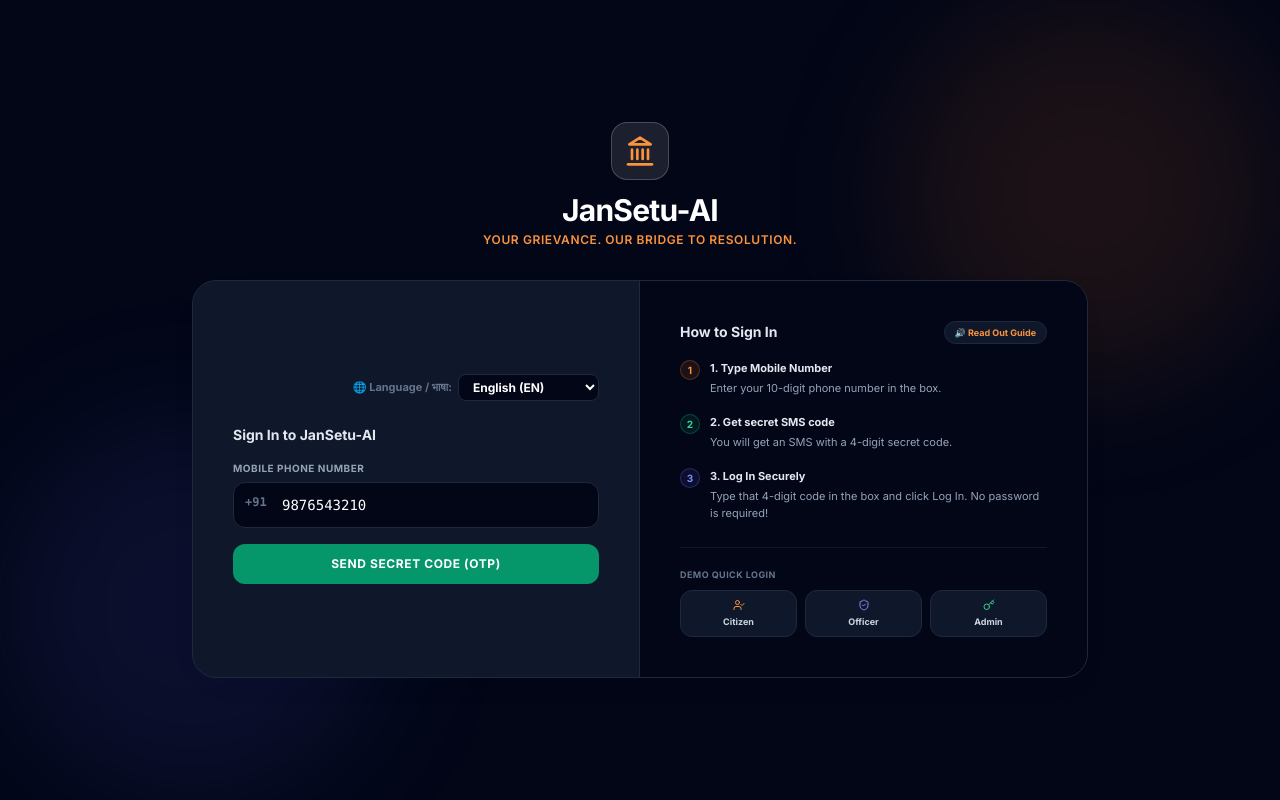
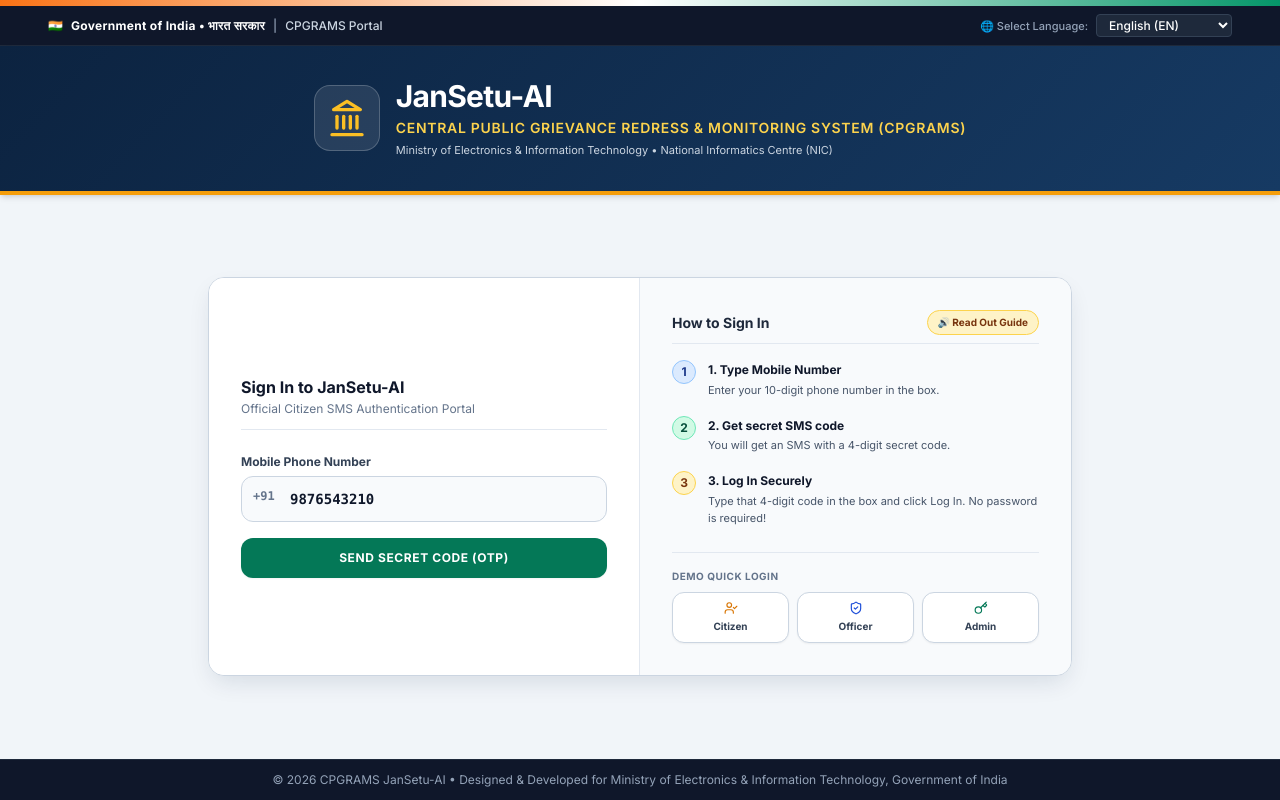
Before and after one commit to AdiCore5/SIH-Hackathon-2026, a React (Vite) app: page / in a window 1280 px wide. Built offline with nearby package versions, Linux system fonts and the light colour scheme.

Commit message:
Transform design system and Login screen into an authentic CPGRAMS Indian Government Portal with deep navy headers, saffron accents, and official seals

```diff
--- a/src/App.tsx
+++ b/src/App.tsx
@@ -222,51 +222,69 @@
   // 1. SIGN IN SCREEN VIEW
   if (!isLoggedIn) {
     return (
-      <div className="min-h-screen bg-slate-950 flex flex-col justify-center py-12 px-4 sm:px-6 lg:px-8 relative text-white">
-        <div className="absolute top-0 right-0 w-96 h-96 bg-orange-500/10 rounded-full blur-3xl"></div>
-        <div className="absolute bottom-0 left-0 w-96 h-96 bg-indigo-500/10 rounded-full blur-3xl"></div>
-
-        {/* Brand Header */}
-        <div className="sm:mx-auto sm:w-full sm:max-w-md text-center relative z-10 flex flex-col items-center mb-6">
-          <div className="p-3 bg-white/10 rounded-2xl border border-white/20 mb-3 text-orange-400">
-            <Landmark size={32} />
+      <div className="min-h-screen bg-slate-100 flex flex-col justify-between relative text-slate-900 font-sans">
+        {/* Top Government Emblem Header */}
+        <div>
+          <div className="h-1.5 bg-gradient-to-r from-orange-500 via-white to-emerald-600"></div>
+          <div className="bg-slate-900 text-white py-2 px-4 md:px-12 flex justify-between items-center text-xs font-medium border-b border-slate-800">
+            <div className="flex items-center gap-2">
+              <span>🇮🇳</span>
+              <span className="font-bold tracking-wide">Government of India • भारत सरकार</span>
+              <span className="hidden sm:inline text-slate-400">|</span>
+              <span className="hidden sm:inline text-slate-300">CPGRAMS Portal</span>
             </div>
-          <h2 className="text-3xl font-extrabold tracking-tight">{translate('title', lang)}</h2>
-          <p className="text-xs font-semibold tracking-wider text-orange-400 uppercase mt-1">
-            {translate('tagline', lang)}
-          </p>
-        </div>
-
-        {/* Side-by-Side Dual Column Portal */}
-        <div className="mt-2 sm:mx-auto sm:w-full sm:max-w-4xl relative z-10">
-          <div className="bg-slate-900 border border-slate-800 shadow-premium rounded-3xl overflow-hidden grid grid-cols-1 md:grid-cols-2">
-
-            {/* Left Column: Interactive Form */}
-            <div className="p-6 md:p-10 flex flex-col justify-center border-b md:border-b-0 md:border-r border-slate-800">
-
-              {/* Language switcher dropdown inside login form */}
-              <div className="flex justify-end gap-1.5 mb-6 text-[11px] font-bold text-slate-500 items-center">
-                <span>🌐 Language / भाषा:</span>
+            <div className="flex items-center gap-2">
+              <span className="text-[11px] text-slate-400">🌐 Select Language:</span>
               <select
                 value={lang}
                 onChange={(e) => setLang(e.target.value as Language)}
-                  className="bg-slate-950 border border-slate-800 rounded-lg px-2.5 py-1 text-xs text-white focus:border-orange-500 focus:outline-none cursor-pointer font-sans"
+                className="bg-slate-800 border border-slate-700 rounded px-2 py-0.5 text-xs text-white focus:outline-none cursor-pointer"
               >
                 <option value="en">English (EN)</option>
                 <option value="hi">हिन्दी (Hindi)</option>
                 <option value="gu">ગુજરાતી (Gujarati)</option>
               </select>
             </div>
+          </div>
 
-              {/* Mobile + OTP Flow */}
+          {/* Deep Navy Header Banner */}
+          <div className="gov-header-bg py-8 px-4 text-white text-center shadow-md border-b-4 border-amber-500">
+            <div className="max-w-4xl mx-auto flex flex-col sm:flex-row items-center justify-center gap-4">
+              <div className="p-3 bg-white/10 rounded-2xl border border-white/20 text-amber-400 shrink-0">
+                <Landmark size={40} />
+              </div>
+              <div className="text-center sm:text-left">
+                <h1 className="text-2xl sm:text-3xl font-extrabold tracking-tight">
+                  {translate('title', lang)}
+                </h1>
+                <p className="text-xs sm:text-sm font-semibold tracking-wider text-amber-300 uppercase mt-1">
+                  Central Public Grievance Redress & Monitoring System (CPGRAMS)
+                </p>
+                <p className="text-[11px] text-slate-300 mt-1">
+                  Ministry of Electronics & Information Technology • National Informatics Centre (NIC)
+                </p>
+              </div>
+            </div>
+          </div>
+        </div>
+
+        {/* Main Login Card Portal */}
+        <div className="my-8 px-4 sm:mx-auto sm:w-full sm:max-w-4xl">
+          <div className="bg-white border border-slate-300 shadow-gov-lg rounded-2xl overflow-hidden grid grid-cols-1 md:grid-cols-2">
+
+            {/* Left Column: Mobile + OTP Form */}
+            <div className="p-6 md:p-8 flex flex-col justify-center border-b md:border-b-0 md:border-r border-slate-200 bg-white">
               <div className="space-y-4">
-                <h4 className="font-extrabold text-sm text-slate-200">{translate('login_title', lang)}</h4>
+                <div className="border-b border-slate-200 pb-3">
+                  <h3 className="font-extrabold text-base text-slate-900">{translate('login_title', lang)}</h3>
+                  <p className="text-xs text-slate-500 mt-0.5">Official Citizen SMS Authentication Portal</p>
+                </div>
 
                 {!otpSent ? (
                   /* Step 1: Input Mobile */
-                  <form onSubmit={handleSendOtp} className="space-y-4">
+                  <form onSubmit={handleSendOtp} className="space-y-4 pt-2">
                     <div>
-                      <label className="block text-[10px] font-bold uppercase tracking-wider text-slate-400 mb-1.5">
+                      <label className="block text-xs font-bold text-slate-700 mb-1.5">
                         {translate('login_mobile_label', lang)}
                       </label>
                       <div className="relative">
@@ -278,26 +296,26 @@
                           value={phone}
                           onChange={(e) => setPhone(e.target.value.replace(/\D/g, ''))}
                           placeholder={translate('login_mobile_placeholder', lang)}
-                          className="w-full bg-slate-950 border border-slate-800 rounded-xl pl-12 pr-4 py-3 text-sm text-white font-mono focus:border-orange-500 focus:outline-none"
+                          className="w-full bg-slate-50 border border-slate-300 rounded-xl pl-12 pr-4 py-3 text-sm text-slate-900 font-mono font-bold focus:border-blue-600 focus:bg-white focus:outline-none"
                         />
                       </div>
                     </div>
 
-                    {authError && <p className="text-rose-500 text-xs font-semibold">⚠️ {authError}</p>}
+                    {authError && <p className="text-rose-600 text-xs font-semibold">⚠️ {authError}</p>}
 
                     <button
                       type="submit"
                       disabled={otpLoading}
-                      className="w-full bg-emerald-600 hover:bg-emerald-700 text-white font-bold py-3 rounded-xl text-xs uppercase tracking-wider transition-all disabled:opacity-60 flex justify-center items-center gap-1.5"
+                      className="w-full bg-emerald-700 hover:bg-emerald-800 text-white font-bold py-3 rounded-xl text-xs uppercase tracking-wider shadow-sm transition-all disabled:opacity-60 flex justify-center items-center gap-1.5"
                     >
-                      {otpLoading ? 'Sending...' : translate('login_btn_send_otp', lang)}
+                      {otpLoading ? 'Sending Code...' : translate('login_btn_send_otp', lang)}
                     </button>
                   </form>
                 ) : (
                   /* Step 2: Input OTP */
-                  <form onSubmit={handleVerifyOtp} className="space-y-4">
+                  <form onSubmit={handleVerifyOtp} className="space-y-4 pt-2">
                     <div>
-                      <label className="block text-[10px] font-bold uppercase tracking-wider text-slate-400 mb-1.5">
+                      <label className="block text-xs font-bold text-slate-700 mb-1.5">
                         {translate('login_otp_label', lang)}
                       </label>
                       <input
@@ -307,26 +325,26 @@
                         value={otp}
                         onChange={(e) => setOtp(e.target.value.replace(/\D/g, ''))}
                         placeholder={translate('login_otp_placeholder', lang)}
-                        className="w-full bg-slate-950 border border-slate-800 rounded-xl px-4 py-3 text-sm text-center font-bold font-mono tracking-widest text-white focus:border-orange-500 focus:outline-none"
+                        className="w-full bg-slate-50 border border-slate-300 rounded-xl px-4 py-3 text-sm text-center font-bold font-mono tracking-widest text-slate-900 focus:border-blue-600 focus:bg-white focus:outline-none"
                       />
-                      <p className="text-[10px] text-slate-500 mt-1">SMS sent to +91 {phone}. Enter **1234** for verification.</p>
+                      <p className="text-[11px] text-slate-500 mt-1.5 font-medium">SMS code dispatched to +91 {phone}. Enter **1234** for verification.</p>
                     </div>
 
-                    {authError && <p className="text-rose-500 text-xs font-semibold">⚠️ {authError}</p>}
+                    {authError && <p className="text-rose-600 text-xs font-semibold">⚠️ {authError}</p>}
 
                     <button
                       type="submit"
                       disabled={authLoading}
-                      className="w-full bg-orange-500 hover:bg-orange-600 text-white font-bold py-3 rounded-xl text-xs uppercase tracking-wider transition-all disabled:opacity-60"
+                      className="w-full bg-amber-600 hover:bg-amber-700 text-white font-bold py-3 rounded-xl text-xs uppercase tracking-wider shadow-sm transition-all disabled:opacity-60"
                     >
                       {authLoading ? 'Verifying...' : translate('login_btn_verify_otp', lang)}
                     </button>
 
-                    <div className="text-center pt-2">
+                    <div className="text-center pt-1">
                       <button
                         type="button"
                         onClick={() => { setOtpSent(false); setOtp(''); }}
-                        className="text-[10px] text-slate-400 hover:text-white underline font-bold"
+                        className="text-xs text-blue-700 hover:text-blue-900 underline font-bold"
                       >
                         {translate('login_change_phone', lang)}
                       </button>
@@ -336,75 +354,74 @@
               </div>
             </div>
 
-            {/* Right Column: Step-by-Step Instructions & Helpers */}
-            <div className="p-6 md:p-10 bg-slate-950 flex flex-col justify-between gap-6">
+            {/* Right Column: Government Guidelines & Help Panel */}
+            <div className="p-6 md:p-8 bg-slate-50 flex flex-col justify-between gap-6">
               <div>
-                <div className="flex justify-between items-center mb-4">
-                  <h4 className="font-extrabold text-sm text-slate-200">{translate('login_how_to_title', lang)}</h4>
+                <div className="flex justify-between items-center mb-4 border-b border-slate-200 pb-2">
+                  <h4 className="font-extrabold text-sm text-slate-800">{translate('login_how_to_title', lang)}</h4>
 
-                  {/* Voice help speaker */}
+                  {/* Voice guide button */}
                   <button
                     onClick={playVoiceGuide}
-                    className="flex items-center gap-1 bg-slate-900 border border-slate-800 hover:bg-slate-800 px-2.5 py-1 rounded-full text-[9px] font-black text-orange-400 active:scale-95 transition-all"
-                    title="Play voice guide instructions"
+                    className="flex items-center gap-1 bg-amber-100 border border-amber-300 hover:bg-amber-200 px-2.5 py-1 rounded-full text-[10px] font-bold text-amber-900 active:scale-95 transition-all"
                   >
                     {translate('login_btn_read_guide', lang)}
                   </button>
                 </div>
 
-                <div className="space-y-4 text-[11px] leading-relaxed text-slate-400">
-                  <div className="flex gap-2.5">
-                    <span className="h-5 w-5 rounded-full bg-orange-500/10 border border-orange-500/30 text-orange-400 flex items-center justify-center font-bold text-[10px] shrink-0">1</span>
+                <div className="space-y-4 text-xs text-slate-600 leading-relaxed">
+                  <div className="flex gap-3">
+                    <span className="h-6 w-6 rounded-full bg-blue-100 border border-blue-300 text-blue-900 flex items-center justify-center font-bold text-xs shrink-0">1</span>
                     <div>
-                      <p className="font-bold text-slate-200">{translate('login_step_1_title', lang)}</p>
-                      <p className="mt-0.5">{translate('login_step_1_desc', lang)}</p>
+                      <p className="font-bold text-slate-900">{translate('login_step_1_title', lang)}</p>
+                      <p className="mt-0.5 text-[11px]">{translate('login_step_1_desc', lang)}</p>
                     </div>
                   </div>
-                  <div className="flex gap-2.5">
-                    <span className="h-5 w-5 rounded-full bg-emerald-500/10 border border-emerald-500/30 text-emerald-400 flex items-center justify-center font-bold text-[10px] shrink-0">2</span>
+                  <div className="flex gap-3">
+                    <span className="h-6 w-6 rounded-full bg-emerald-100 border border-emerald-300 text-emerald-900 flex items-center justify-center font-bold text-xs shrink-0">2</span>
                     <div>
-                      <p className="font-bold text-slate-200">{translate('login_step_2_title', lang)}</p>
-                      <p className="mt-0.5">{translate('login_step_2_desc', lang)}</p>
+                      <p className="font-bold text-slate-900">{translate('login_step_2_title', lang)}</p>
+                      <p className="mt-0.5 text-[11px]">{translate('login_step_2_desc', lang)}</p>
                     </div>
                   </div>
-                  <div className="flex gap-2.5">
-                    <span className="h-5 w-5 rounded-full bg-indigo-500/10 border border-indigo-500/30 text-indigo-400 flex items-center justify-center font-bold text-[10px] shrink-0">3</span>
+                  <div className="flex gap-3">
+                    <span className="h-6 w-6 rounded-full bg-amber-100 border border-amber-300 text-amber-900 flex items-center justify-center font-bold text-xs shrink-0">3</span>
                     <div>
-                      <p className="font-bold text-slate-200">{translate('login_step_3_title', lang)}</p>
-                      <p className="mt-0.5">{translate('login_step_3_desc', lang)}</p>
+                      <p className="font-bold text-slate-900">{translate('login_step_3_title', lang)}</p>
+                      <p className="mt-0.5 text-[11px]">{translate('login_step_3_desc', lang)}</p>
                     </div>
                   </div>
                 </div>
               </div>
 
-              {/* 1-Click bypass testing */}
-              <div className="border-t border-slate-900 pt-5">
-                <span className="text-[9px] uppercase font-bold text-slate-500 tracking-wider block mb-2 text-center lg:text-left">
+              {/* 1-Click Fast Demo Selectors */}
+              <div className="border-t border-slate-200 pt-4">
+                <span className="text-[10px] uppercase font-bold text-slate-500 tracking-wider block mb-2">
                   {translate('login_demo_title', lang)}
                 </span>
                 <div className="grid grid-cols-3 gap-2">
                   <button
                     type="button"
                     onClick={() => handleDemoLogin('citizen')}
-                    className="bg-slate-900 border border-slate-800 hover:border-orange-500 py-2 rounded-xl text-[9px] font-bold text-slate-300 hover:text-white flex flex-col items-center gap-1 transition-all"
+                    className="bg-white border border-slate-300 hover:border-amber-500 hover:bg-amber-50 py-2 rounded-xl text-[10px] font-bold text-slate-700 hover:text-amber-900 flex flex-col items-center gap-1 shadow-sm transition-all"
                   >
-                    <UserCheck size={12} className="text-orange-400" />
+                    <UserCheck size={14} className="text-amber-600" />
                     Citizen
                   </button>
                   <button
                     type="button"
                     onClick={() => handleDemoLogin('officer')}
-                    className="bg-slate-900 border border-slate-800 hover:border-indigo-500 py-2 rounded-xl text-[9px] font-bold text-slate-300 hover:text-white flex flex-col items-center gap-1 transition-all"
+                    className="bg-white border border-slate-300 hover:border-blue-500 hover:bg-blue-50 py-2 rounded-xl text-[10px] font-bold text-slate-700 hover:text-blue-900 flex flex-col items-center gap-1 shadow-sm transition-all"
                   >
-                    <ShieldCheck size={12} className="text-indigo-400" />
+                    <ShieldCheck size={14} className="text-blue-700" />
                     Officer
                   </button>
                   <button
                     type="button"
                     onClick={() => handleDemoLogin('admin')}
-                    className="bg-slate-900 border border-slate-800 hover:border-emerald-500 py-2 rounded-xl text-[9px] font-bold text-slate-300 hover:text-white flex flex-col items-center gap-1 transition-all"
+                    className="bg-white border border-slate-300 hover:border-emerald-500 hover:bg-emerald-50 py-2 rounded-xl text-[10px] font-bold text-slate-700 hover:text-emerald-900 flex flex-col items-center gap-1 shadow-sm transition-all"
                   >
-                    <Key size={12} className="text-emerald-400" />
+                    <Key size={14} className="text-emerald-700" />
                     Admin
                   </button>
                 </div>
@@ -413,6 +430,11 @@
             </div>
 
           </div>
+        </div>
+
+        {/* Footer */}
+        <div className="bg-slate-900 text-slate-400 py-3 px-4 text-center text-xs border-t border-slate-800">
+          <p>© 2026 CPGRAMS JanSetu-AI • Designed & Developed for Ministry of Electronics & Information Technology, Government of India</p>
         </div>
       </div>
     );
--- a/src/index.css
+++ b/src/index.css
@@ -4,8 +4,53 @@
 
 @layer base {
   body {
-    @apply bg-slate-50 text-slate-900 font-sans antialiased selection:bg-orange-200 selection:text-orange-950;
+    @apply bg-slate-100 text-slate-900 font-sans antialiased selection:bg-amber-200 selection:text-amber-950;
   }
+}
+
+/* Official Government Utility Classes */
+.gov-header-bg {
+  background: linear-gradient(135deg, #0c2340 0%, #163a63 100%);
+}
+
+.gov-card {
+  background: #ffffff;
+  border: 1px solid #e2e8f0;
+  border-radius: 1rem;
+  box-shadow: 0 4px 20px -2px rgba(15, 23, 42, 0.05);
+  transition: all 0.25s cubic-bezier(0.16, 1, 0.3, 1);
+}
+
+.gov-card:hover {
+  border-color: #cbd5e1;
+  box-shadow: 0 10px 30px -4px rgba(15, 23, 42, 0.1);
+  transform: translateY(-2px);
+}
+
+.gov-banner-pattern {
+  background-color: #0c2340;
+  background-image: radial-gradient(#163a63 1px, transparent 1px);
+  background-size: 24px 24px;
+}
+
+.ashoka-watermark {
+  background-image: radial-gradient(circle at center, rgba(12, 35, 64, 0.03) 0%, transparent 70%);
+}
+
+/* Ticker Marquee Animation */
+@keyframes marquee {
+  0% { transform: translateX(0%); }
+  100% { transform: translateX(-50%); }
+}
+
+.animate-marquee {
+  display: flex;
+  width: 200%;
+  animation: marquee 25s linear infinite;
+}
+
+.animate-marquee:hover {
+  animation-play-state: paused;
 }
 
 /* Custom Animations */
@@ -20,111 +65,20 @@
   }
 }
 
-@keyframes pulseGlow {
-  0%, 100% {
-    box-shadow: 0 0 15px rgba(249, 115, 22, 0.4);
-  }
-  50% {
-    box-shadow: 0 0 25px rgba(249, 115, 22, 0.8);
-  }
-}
-
-@keyframes tickerMarquee {
-  0% {
-    transform: translateX(100%);
-  }
-  100% {
-    transform: translateX(-100%);
-  }
-}
-
-@keyframes floatSlow {
-  0%, 100% {
-    transform: translateY(0px);
-  }
-  50% {
-    transform: translateY(-6px);
-  }
-}
-
-@keyframes shimmer {
-  0% {
-    background-position: -200% 0;
-  }
-  100% {
-    background-position: 200% 0;
-  }
-}
-
-/* Custom Animation Utility Classes */
 .animate-slide-up {
   animation: slideUpFade 0.4s cubic-bezier(0.16, 1, 0.3, 1) forwards;
 }
 
-.animate-ticker {
-  display: inline-block;
-  white-space: nowrap;
-  animation: tickerMarquee 35s linear infinite;
-}
-.animate-ticker:hover {
-  animation-play-state: paused;
-}
-
-.animate-float {
-  animation: floatSlow 4s ease-in-out infinite;
-}
-
-.animate-pulse-glow {
-  animation: pulseGlow 2.5s infinite;
-}
-
-/* Government UI Component Classes */
-.gov-card {
-  background: #ffffff;
-  border: 1px solid #e2e8f0;
-  border-radius: 1rem;
-  box-shadow: 0 4px 20px -2px rgba(15, 23, 42, 0.05);
-  transition: all 0.25s cubic-bezier(0.16, 1, 0.3, 1);
-}
-.gov-card:hover {
-  border-color: #cbd5e1;
-  box-shadow: 0 10px 30px -4px rgba(15, 23, 42, 0.1);
-  transform: translateY(-2px);
-}
-
-.gov-hero-gradient {
-  background: radial-gradient(circle at 80% 20%, rgba(30, 58, 138, 0.4) 0%, rgba(15, 23, 42, 0.95) 70%),
-              linear-gradient(135deg, #0f172a 0%, #1e1b4b 50%, #020617 100%);
-}
-
-.gov-badge-saffron {
-  background-color: #fff7ed;
-  color: #c2410c;
-  border: 1px solid #ffedd5;
-}
-
-.gov-badge-emerald {
-  background-color: #ecfdf5;
-  color: #047857;
-  border: 1px solid #d1fae5;
-}
-
-.gov-badge-navy {
-  background-color: #eff6ff;
-  color: #1e40af;
-  border: 1px solid #dbeafe;
-}
-
 /* Glassmorphism Classes */
 .glass-panel {
-  background: rgba(255, 255, 255, 0.85);
+  background: rgba(255, 255, 255, 0.9);
   backdrop-filter: blur(16px);
   -webkit-backdrop-filter: blur(16px);
-  border: 1px solid rgba(255, 255, 255, 0.6);
+  border: 1px solid rgba(226, 232, 240, 0.8);
 }
 
 .glass-panel-dark {
-  background: rgba(15, 23, 42, 0.9);
+  background: rgba(12, 35, 64, 0.95);
   backdrop-filter: blur(16px);
   -webkit-backdrop-filter: blur(16px);
   border: 1px solid rgba(255, 255, 255, 0.1);
@@ -135,32 +89,18 @@
   transition: transform 0.25s cubic-bezier(0.16, 1, 0.3, 1), box-shadow 0.25s ease;
 }
 .hover-lift:hover {
-  transform: translateY(-3px);
-  box-shadow: 0 10px 25px -5px rgba(0, 0, 0, 0.1);
-}
-
-/* Confetti animation */
-@keyframes pop-success {
-  0% { transform: scale(0.8); opacity: 0; }
-  50% { transform: scale(1.08); }
-  100% { transform: scale(1); opacity: 1; }
-}
-.success-pop {
-  animation: pop-success 0.5s cubic-bezier(0.34, 1.56, 0.64, 1) forwards;
+  transform: translateY(-2px);
+  @apply shadow-md;
 }
 
 /* Custom Scrollbar */
 ::-webkit-scrollbar {
-  width: 7px;
-  height: 7px;
+  width: 6px;
+  height: 6px;
 }
 ::-webkit-scrollbar-track {
-  background: #f1f5f9;
+  @apply bg-slate-100;
 }
 ::-webkit-scrollbar-thumb {
-  background: #cbd5e1;
-  border-radius: 9999px;
+  @apply bg-slate-400 rounded-full hover:bg-slate-500;
 }
-::-webkit-scrollbar-thumb:hover {
-  background: #94a3b8;
-}
```
Also changed, not shown: tailwind.config.js (+15 -13 lines). Lines whose indentation alone changed are shown as unchanged.
